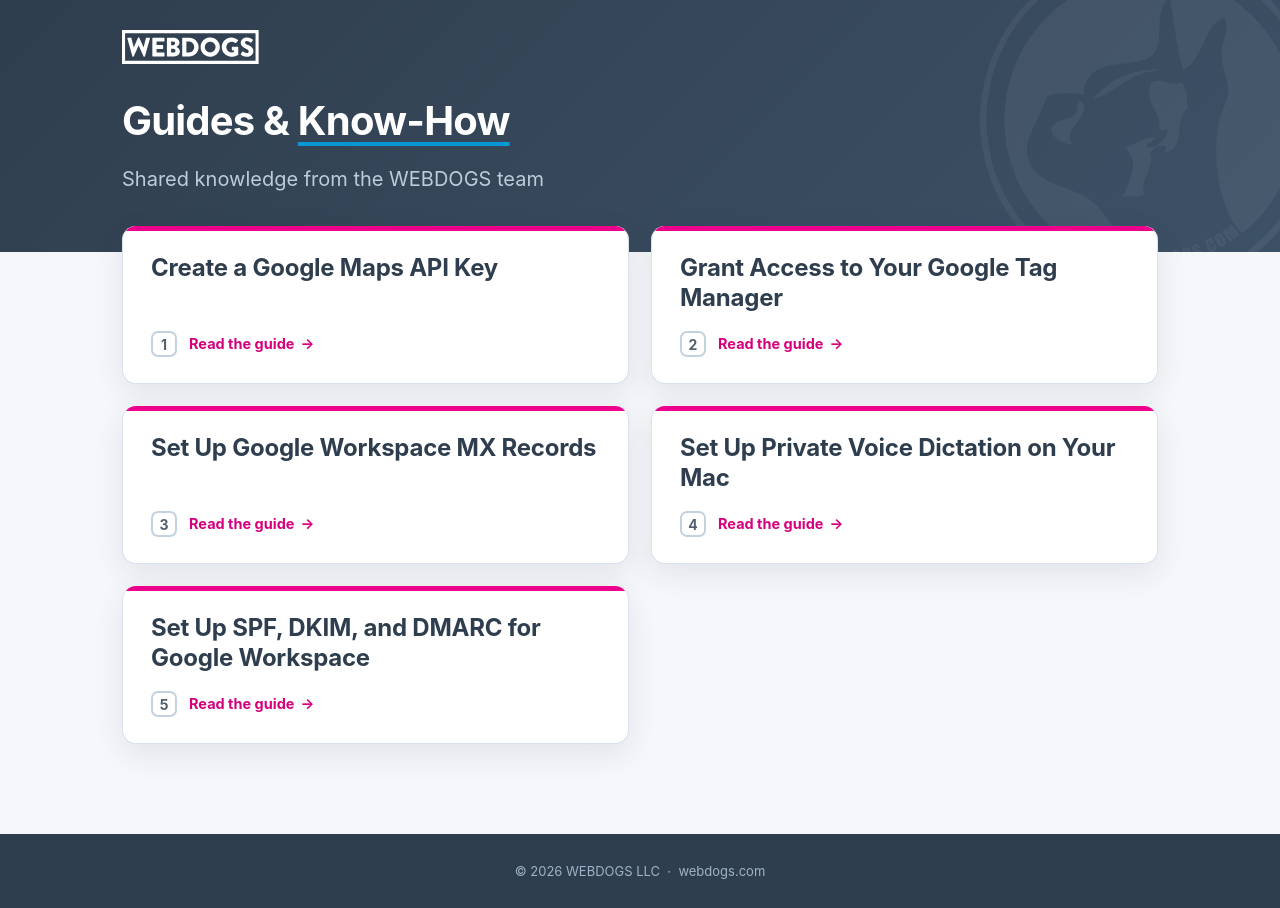
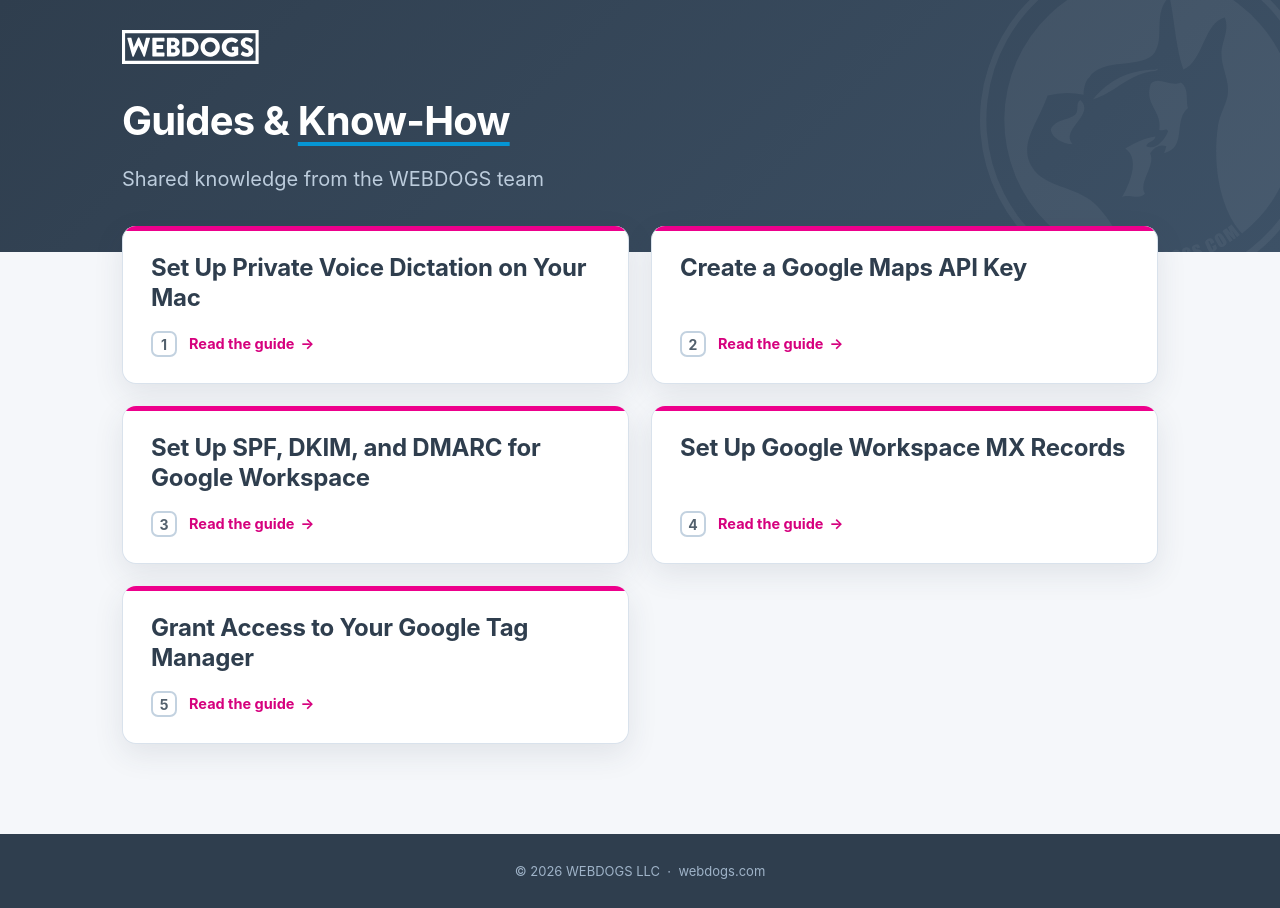
Before and after one commit to theWEBDOGS/guides, a Jekyll site: the page built from index.md, in a window 1280 px wide. Built offline with Jekyll 4.4.1, drawn with Linux system fonts in a browser that asks for light colours; some web fonts are replaced.

Commit message:
Publish guides (2026-06-12) [generated]

```diff
--- a/_layouts/base.html
+++ b/_layouts/base.html
@@ -16,7 +16,7 @@
 </head>
 <body class="{{ layout.body_class | default: page.layout }}">
 {{ content }}
-{%- assign nav_guides = site.pages | where: "public", true | sort: "title" %}
+{%- assign nav_guides = site.pages | where: "public", true | sort: "verified" | reverse %}
 <script>window.GUIDES = [{% for g in nav_guides %}"{{ g.url | relative_url }}"{% unless forloop.last %},{% endunless %}{% endfor %}];</script>
 <script src="{{ '/assets/js/guide-jump.js' | relative_url }}"></script>
 <footer class="site-footer">
--- a/_layouts/home.html
+++ b/_layouts/home.html
@@ -13,7 +13,7 @@ layout: base
 </div>
 <main class="home-main">
   <div class="cards">
-    {%- assign guides = site.pages | where: "public", true | sort: "title" -%}
+    {%- assign guides = site.pages | where: "public", true | sort: "verified" | reverse -%}
     {%- for g in guides %}
     <a class="card" href="{{ g.url | relative_url }}" {% if forloop.index <= 9 %}aria-keyshortcuts="{{ forloop.index }}"{% endif %}>
       <h2>{{ g.title }}</h2>
--- a/assets/js/guide-jump.js
+++ b/assets/js/guide-jump.js
@@ -1,5 +1,5 @@
 /* Site-wide keyboard navigation, the complete loop:
-     1-9            -> open that guide (hub order: title sort)
+     1-9            -> open that guide (hub order: most recently verified first)
      0 / Left       -> back to the guides hub
      Down / j       -> next section on a guide page
      Up / k         -> previous section (or page top)
--- a/llms.txt
+++ b/llms.txt
@@ -11,4 +11,4 @@
 - [Grant Access to Your Google Tag Manager](https://guides.webdogs.com/google-tag-manager-access/google-tag-manager-access.md): Add your web team as a Tag Manager user — account Admin plus container Publish — instead of sharing a password. About 5 minutes. (last verified 2026-06-11)
 - [Set Up Google Workspace MX Records](https://guides.webdogs.com/workspace-mx-records/workspace-mx-records.md): The current single-record setup, plus the legacy five-record set. About 5 minutes. (last verified 2026-06-11)
 - [Set Up SPF, DKIM, and DMARC for Google Workspace](https://guides.webdogs.com/spf-dkim-dmarc/spf-dkim-dmarc.md): Current record values and a staged DMARC rollout for Google Workspace domains. About 30 minutes. (last verified 2026-06-11)
-- [Set Up Private Voice Dictation on Your Mac](https://guides.webdogs.com/typewhisper/typewhisper.md): TypeWhisper on macOS: free, fully on-device dictation. About 10 minutes to set up. (last verified 2026-06-10)
+- [Set Up Private Voice Dictation on Your Mac](https://guides.webdogs.com/typewhisper/typewhisper.md): TypeWhisper on macOS: free, fully on-device dictation. About 10 minutes to set up. (last verified 2026-06-12)
```
Also changed, not shown: typewhisper/index.md (+1 -1 lines).
